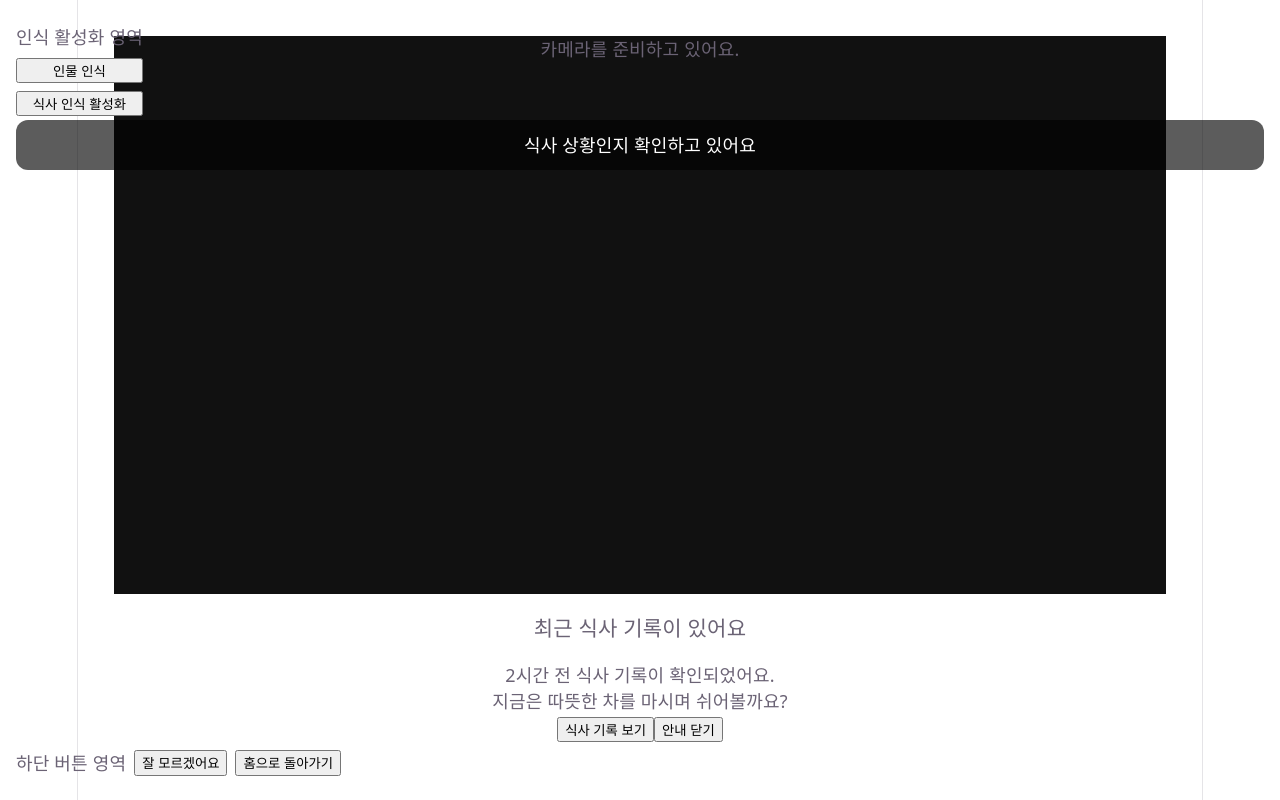
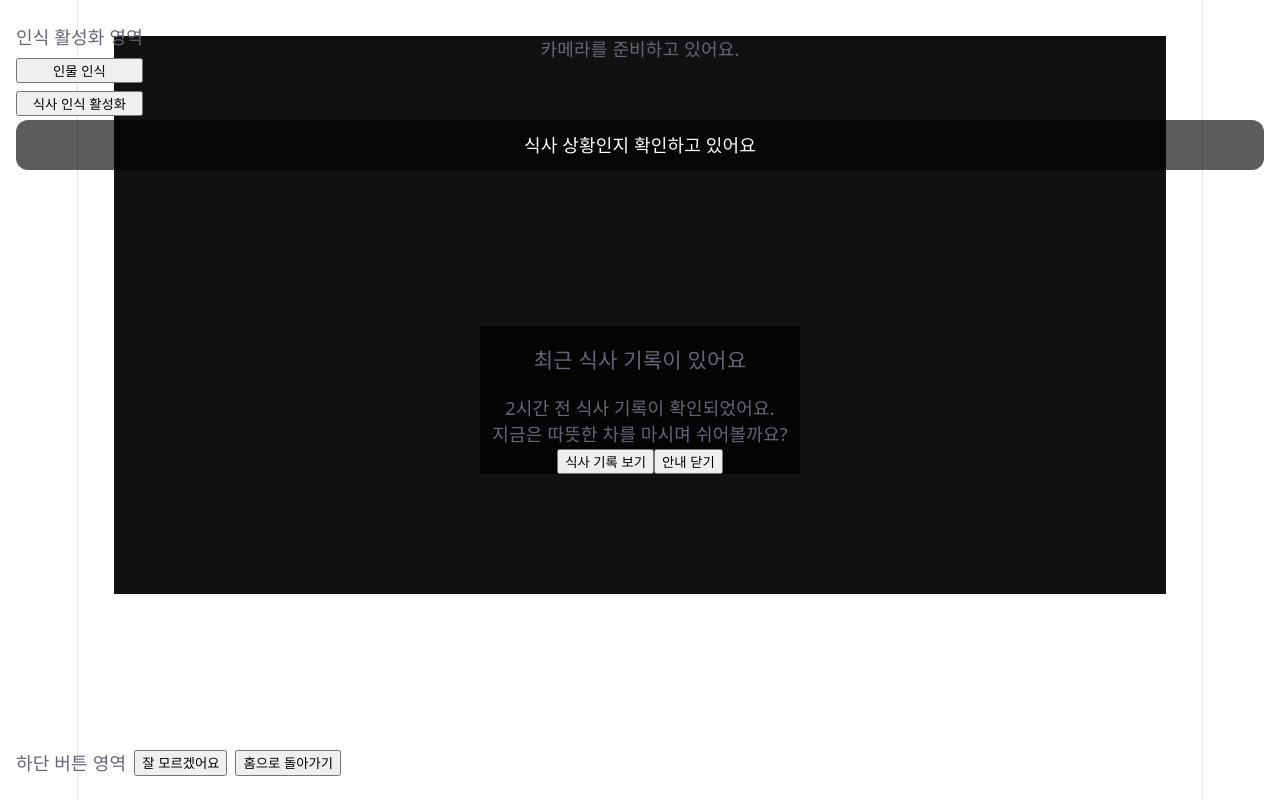
Before and after one commit to lifenology-lab/gieoksaerok, a React app in the folder frontend/: page /patient/daily in a window 1280 px wide. Both pictures are taken after a click on the button "식사 인식". Built offline with nearby package versions, Linux system fonts and the light colour scheme; no server answers; the HTML template or start-up script is replaced by a standard one.

Commit message:
style: 식사 인식 카드 오버레이 구현

```diff
--- a/frontend/src/routes/patient/DailyModePage/DailyModePage.css
+++ b/frontend/src/routes/patient/DailyModePage/DailyModePage.css
@@ -60,3 +60,21 @@
   justify-content: center;
   color: white;
 }
+
+.meal-recognition-overlay {
+  position: absolute;
+  inset: 0;
+  z-index: 20;
+
+  display: flex;
+  align-items: center;
+  justify-content: center;
+
+  pointer-events: none;
+}
+
+.meal-recognition-overlay__content {
+  width: min(320px, calc(100vw - 32px));
+  pointer-events: auto;
+  background: rgba(0, 0, 0, 0.75);
+}
```
